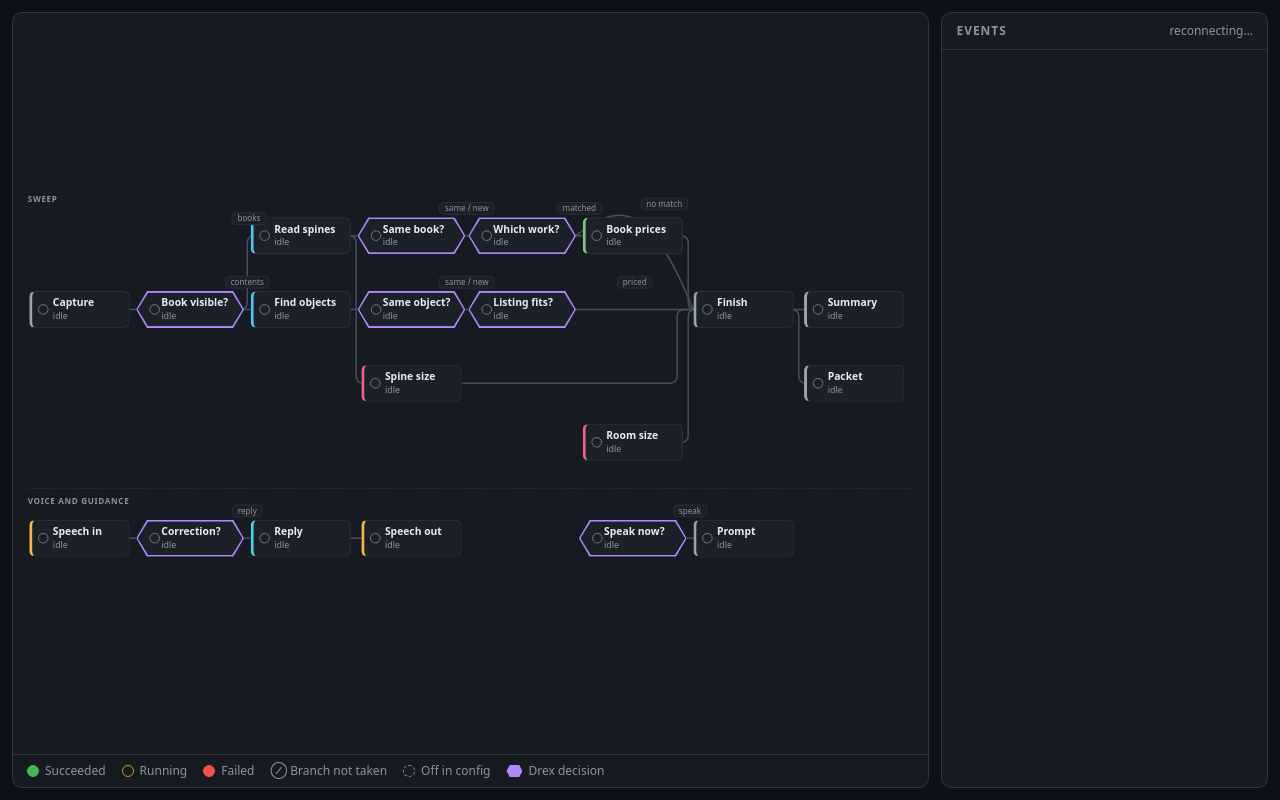
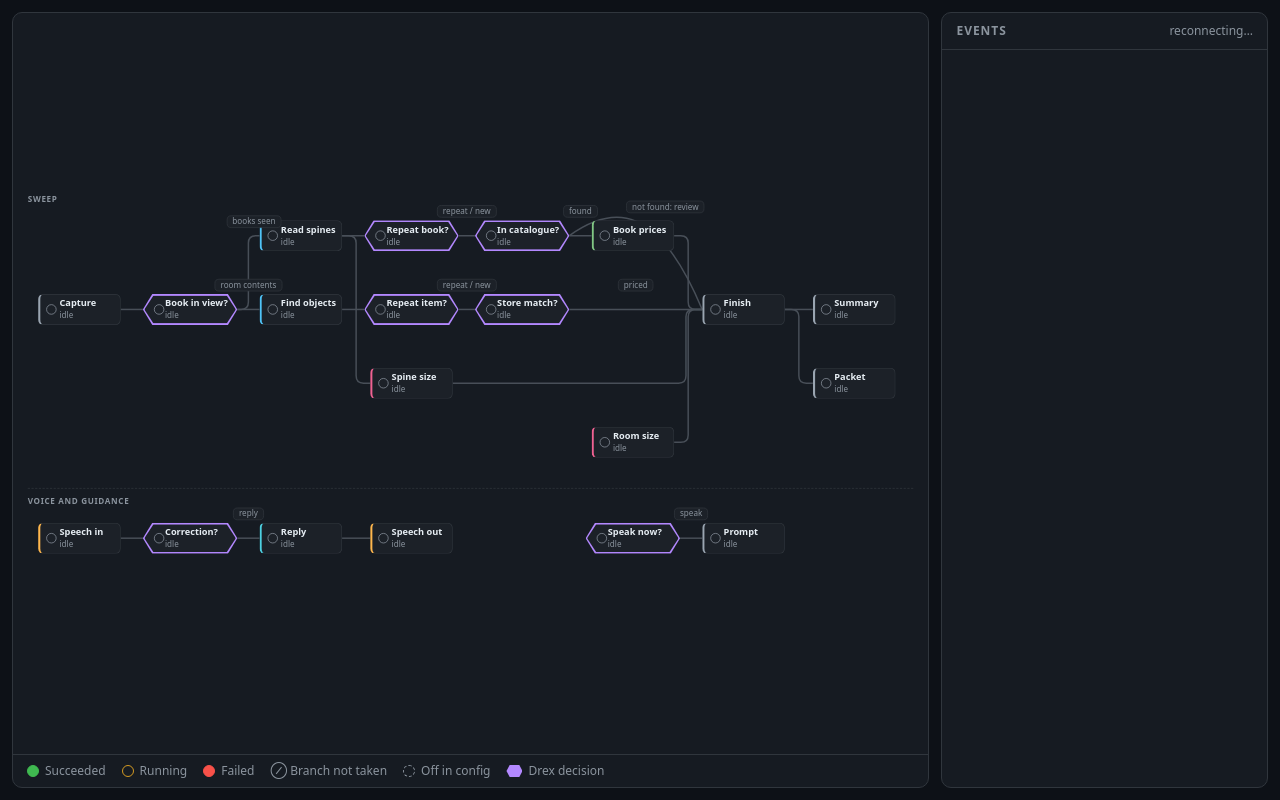
Before and after one commit to splion-360/claims-assistant, a plain HTML site: page live_demo/flow.html in a window 1280 px wide. Drawn offline with Linux system fonts and the light colour scheme; no server answers.

Commit message:
Smaller flow blocks and decision names that say what is decided
Co-Authored-By: Claude Opus 5.5 <noreply@anthropic.com>

```diff
--- a/live_demo/flow.html
+++ b/live_demo/flow.html
@@ -30,20 +30,20 @@
   .pill.taken { border-color: var(--done); color: var(--done); background: color-mix(in srgb, var(--done) 12%, var(--card)); }
   .pill.skipped { opacity: .5; }
   .node { position: absolute; transform: translate(-50%, -50%); background: var(--card); border: 1.5px solid var(--line);
-          border-left: 4px solid var(--accent); border-radius: 8px; padding: 4px 8px 4px 28px; display: flex; flex-direction: column; justify-content: center;
+          border-left: 3px solid var(--accent); border-radius: 7px; padding: 3px 8px 3px 26px; display: flex; flex-direction: column; justify-content: center;
           transition: border-color .3s, box-shadow .3s, opacity .3s; }
   .node .icon { position: absolute; left: 8px; top: 50%; transform: translateY(-50%); width: 14px; height: 14px; border-radius: 50%;
                 border: 1.5px solid var(--muted); display: grid; place-items: center; font-size: 9px; line-height: 1; color: #0d1117; }
   /* Names are written short enough to fit; nothing is truncated with an ellipsis. */
-  .node .name { font-weight: 600; font-size: 14px; white-space: nowrap; }
+  .node .name { font-weight: 600; font-size: 12.5px; white-space: nowrap; }
   .node .model, .node .meta { font-size: 11px; color: var(--muted); white-space: nowrap; overflow: hidden; }
   .node .model { font-family: ui-monospace, SFMono-Regular, Menlo, monospace; }
-  .node .meta { font-size: 12px; }
+  .node .meta { font-size: 11px; }
   /* Decisions are hexagons: an outer shape in the border colour and an inner one in the card colour. */
   .node.decision { border: 0; background: var(--state, var(--decision)); clip-path: polygon(10% 0, 90% 0, 100% 50%, 90% 100%, 10% 100%, 0 50%); padding: 0; }
   .node.decision .inner { position: absolute; inset: 2px; background: var(--card); clip-path: polygon(10% 0, 90% 0, 100% 50%, 90% 100%, 10% 100%, 0 50%);
-                          padding: 4px 12px 4px 32px; display: flex; flex-direction: column; justify-content: center; }
-  .node.decision .icon { left: 16px; }
+                          padding: 3px 10px 3px 28px; display: flex; flex-direction: column; justify-content: center; }
+  .node.decision .icon { left: 13px; }
   .node.terminal { border-style: dashed; border-left-width: 1.5px; }
   .node.running { border-color: var(--running); box-shadow: 0 0 0 3px color-mix(in srgb, var(--running) 25%, transparent); }
   .node.running .icon { border-color: var(--running); border-top-color: transparent; animation: spin .9s linear infinite; }
@@ -98,17 +98,17 @@
 <script>
 // One left-to-right pipeline like a CI run graph: capture fans out to the book and object paths,
 // each with its own Drex decisions, and both join at the finish. Voice and guidance run underneath.
-const W = 1240, H = 540, X0 = 90, DX = 150, NODE_W = 136, NODE_H = 50, HEX_W = 146;
+const W = 1240, H = 540, X0 = 90, DX = 150, NODE_W = 112, NODE_H = 42, HEX_W = 128;
 const ROWS = { top: 70, mid: 170, bottom: 270, low: 350, voice: 480 };
 const LANES = [["Sweep", 14], ["Voice and guidance", 422]];
 const x = col => X0 + col * DX;
 // Nodes: [id, column, row, role, name]. Several pipeline stages report into one node (see ALIAS).
 const NODES = [
-  ["capture", 0, "mid", "local", "Capture"], ["d1", 1, "mid", "decision", "Book visible?"],
+  ["capture", 0, "mid", "local", "Capture"], ["d1", 1, "mid", "decision", "Book in view?"],
   ["spine_reading", 2, "top", "vision", "Read spines"], ["item_detection", 2, "mid", "vision", "Find objects"],
-  ["d2", 3, "top", "decision", "Same book?"], ["same_object", 3, "mid", "decision", "Same object?"],
+  ["d2", 3, "top", "decision", "Repeat book?"], ["same_object", 3, "mid", "decision", "Repeat item?"],
   ["depth", 3, "bottom", "depth", "Spine size"],
-  ["d3", 4, "top", "decision", "Which work?"], ["listing_match", 4, "mid", "decision", "Listing fits?"],
+  ["d3", 4, "top", "decision", "In catalogue?"], ["listing_match", 4, "mid", "decision", "Store match?"],
   ["pricing", 5, "top", "web", "Book prices"], ["room", 5, "low", "depth", "Room size"],
   ["finish", 6, "mid", "local", "Finish"], ["summary", 7, "mid", "local", "Summary"],
   ["claim_packet", 7, "bottom", "local", "Packet"],
@@ -123,10 +123,10 @@ const ALIAS = { camera: "capture", tracking: "capture", gate: "capture", save: "
 // Edges: [from, to, label, outcomes, route]. Outcome edges light when their decision answers one of
 // them and are dashed when it answers anything else; "arc" lifts an edge over the node beside it.
 const EDGES = [
-  ["capture", "d1"], ["d1", "spine_reading", "books", ["admit"]], ["d1", "item_detection", "contents"],
-  ["spine_reading", "d2"], ["spine_reading", "depth"], ["d2", "d3", "same / new", ["same", "new", "unresolved"]],
-  ["d3", "pricing", "matched", ["matched"]], ["d3", "finish", "no match", ["review"], "arc"],
-  ["item_detection", "same_object"], ["same_object", "listing_match", "same / new", ["same", "new"]],
+  ["capture", "d1"], ["d1", "spine_reading", "books seen", ["admit"]], ["d1", "item_detection", "room contents"],
+  ["spine_reading", "d2"], ["spine_reading", "depth"], ["d2", "d3", "repeat / new", ["same", "new", "unresolved"]],
+  ["d3", "pricing", "found", ["matched"]], ["d3", "finish", "not found: review", ["review"], "arc"],
+  ["item_detection", "same_object"], ["same_object", "listing_match", "repeat / new", ["same", "new"]],
   ["listing_match", "finish", "priced", ["priced"]],
   ["pricing", "finish"], ["depth", "finish"], ["room", "finish"],
   ["finish", "summary"], ["finish", "claim_packet"],
@@ -134,13 +134,24 @@ const EDGES = [
   ["d6", "guidance", "speak", ["speak"]],
 ];
 // Full names for the log and tooltips.
-const LABELS = { fallback: "Model fallback", locale: "Market confirmed", capture: "Camera, tracking and local gate",
-  d1: "Drex: book visible?", d2: "Drex: same book?", d3: "Catalogue lookup and Drex: which work?",
-  same_object: "Drex: same object?", listing_match: "Drex: does the listing fit?", d5: "Drex: is it a correction?",
-  d6: "Drex: speak now?", depth: "Spine size from phone depth (WebXR)", item_detection: "Object detection",
+// Long explanations shown on hover; the log uses the short LABELS below.
+const TIPS = { fallback: "Model fallback", locale: "Market confirmed", capture: "Camera, tracking and local gate",
+  d1: "Drex: is a readable book in this frame? Books go to spine reading; every clear frame goes to object detection",
+  d2: "Drex: is this the same physical book as one already recorded, or a new copy?",
+  d3: "Catalogue lookup (Google Books, Open Library), then Drex: which catalogue entry is this spine? No confident match goes to review",
+  same_object: "Drex: is this the same physical object as one already recorded, or another one?",
+  listing_match: "Drex: is this store listing the same product (or a comparable one) as the object? Only accepted listings are priced",
+  d5: "Drex: is the user correcting the inventory (not mine, first edition, different title) or just talking?",
+  d6: "Drex: should the agent speak up now, and with which capture prompt?", depth: "Spine size from phone depth (WebXR)", item_detection: "Object detection",
   claim_packet: "Claim packet download", guidance: "Spoken prompt or announcement", room: "Room size from phone depth",
   camera: "Camera", tracking: "Tracking", gate: "Local gate", save: "Frame saved", items: "Object list",
   catalogue: "Catalogue lookup", correction: "Correction saved", announce: "Book announced" };
+const LABELS = { fallback: "Model fallback", locale: "Market confirmed", capture: "Capture", d1: "Drex: book in view?",
+  d2: "Drex: repeat book?", d3: "Drex: in catalogue?", same_object: "Drex: repeat item?", listing_match: "Drex: store match?",
+  d5: "Drex: correction?", d6: "Drex: speak now?", depth: "Spine size (WebXR)", room: "Room size (WebXR)",
+  item_detection: "Find objects", items: "Object list", claim_packet: "Claim packet", guidance: "Prompt", camera: "Camera",
+  tracking: "Tracking", gate: "Local gate", save: "Frame saved", catalogue: "Catalogue lookup", correction: "Correction saved",
+  announce: "Book announced" };
 const short = model => String(model || "").replace(/^[^/]+\//, "");
 const cards = {}, edgeEls = [], timers = {};
 
@@ -161,11 +172,12 @@ function build() {
     const body = `<span class="icon"></span><span class="name"></span><span class="meta">idle</span>`;
     node.innerHTML = who === "decision" ? `<div class="inner">${body}</div>` : body;
     node.querySelector(".name").textContent = name;
-    node.title = LABELS[id] || name;
+    node.title = TIPS[id] || name;
     node.dataset.count = "0";
     canvas.appendChild(node);
     cards[id] = node;
     LABELS[id] = LABELS[id] || name;
+    TIPS[id] = TIPS[id] || name;
   }
   const halfOf = id => (NODES.find(n => n[0] === id)[3] === "decision" ? HEX_W : NODE_W) / 2;
   for (const [from, to, label, outcomes, route] of EDGES) {
@@ -263,7 +275,7 @@ function apply(event, replay = false) {
   // The node keeps timing and count; the full result goes to its tooltip and the log.
   const ms = event.ms != null ? (event.ms >= 1000 ? `${(event.ms / 1000).toFixed(1)} s` : `${event.ms} ms`) : "";
   meta.textContent = event.phase === "error" ? `failed · ${card.dataset.count}×` : [ms, `${card.dataset.count}×`].filter(Boolean).join(" · ");
-  card.title = `${LABELS[event.stage] || event.stage}: ${event.detail || event.phase}${event.model ? " · " + short(event.model) : ""}`;
+  card.title = `${TIPS[id]}\nLast: ${LABELS[event.stage] || event.stage}: ${event.detail || event.phase}${event.model ? " · " + short(event.model) : ""}`;
   setState(id, event.phase === "error" ? "error" : event.phase === "done" ? "done" : null,
            replay ? 0 : event.phase === "error" ? 5000 : 1500);
   if (event.phase === "done") markEdges(e => e.to === id && !e.outcomes, "taken", replay ? 0 : 1500);
@@ -291,7 +303,7 @@ function connect() {
     const setup = JSON.parse(message.data);
     status.textContent = "live"; status.className = "live";
     for (const [stage, model] of Object.entries(setup.models || {})) {
-      if (cards[stage] && model) cards[stage].title = `${LABELS[stage] || stage} · ${short(model)}`;
+      if (cards[stage] && model) cards[stage].title = `${TIPS[stage] || stage} (${short(model)})`;
     }
     for (const stage of setup.disabled || []) {
       if (!cards[stage]) continue;
```
